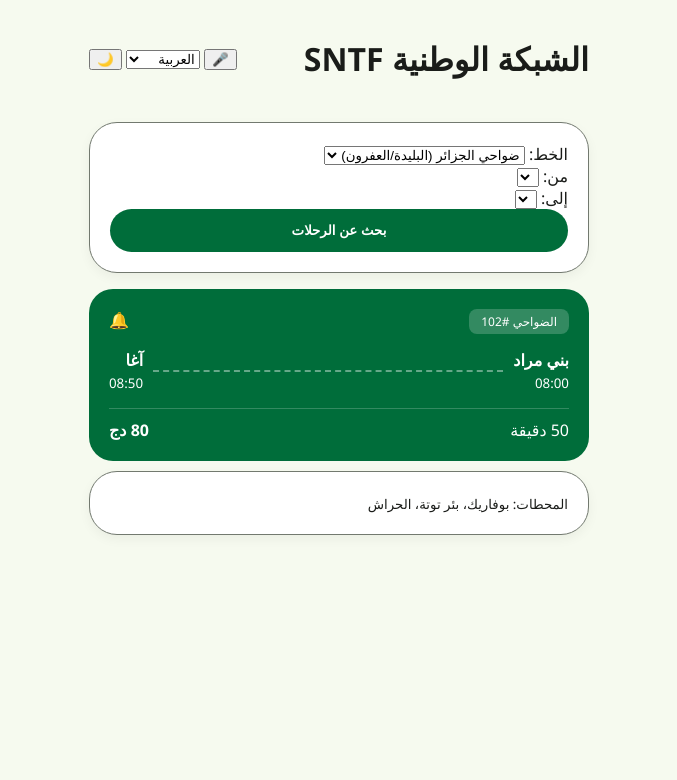
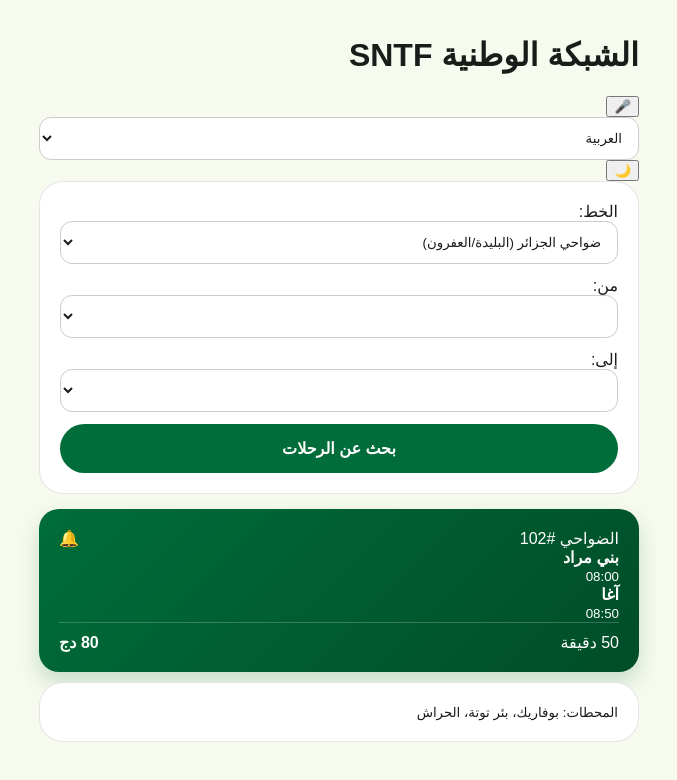
Before and after one commit to w3mk1/Sntf, a plain HTML site: page index.html in a window 1280 px wide. Both pictures are taken after a click on the button "بحث عن الرحلات". Shown: the whole page, without its empty margins (301-978 px from the left). Drawn offline with Linux system fonts and the light colour scheme.

Commit message:
Refactor CSS styles for improved design and layout

```diff
--- a/style.css
+++ b/style.css
@@ -1,15 +1,13 @@
 :root {
     --primary: #006d3a;
-    --on-primary: #ffffff;
     --surface: #f6faef;
     --text: #1a1c19;
-    --outline: #72796f;
     --card-bg: #ffffff;
+    --accent: #ffb400;
 }
 
 .dark-mode {
     --primary: #76db92;
-    --on-primary: #00391b;
     --surface: #1a1c19;
     --text: #e2e3dd;
     --card-bg: #2e312c;
@@ -18,50 +16,48 @@
 body {
     background-color: var(--surface);
     color: var(--text);
-    font-family: 'Segoe UI', system-ui;
+    font-family: 'Cairo', sans-serif;
     margin: 0;
     transition: 0.3s;
 }
 
-.app-container { padding: 16px; max-width: 500px; margin: auto; }
-
-header {
-    display: flex; justify-content: space-between; align-items: center; margin-bottom: 20px;
-}
+.app-container { padding: 15px; max-width: 600px; margin: auto; }
 
 .card {
     background: var(--card-bg);
-    border-radius: 28px;
+    border-radius: 24px;
     padding: 20px;
-    box-shadow: 0 4px 12px rgba(0,0,0,0.05);
-    margin-bottom: 16px;
-    border: 1px solid var(--outline);
+    margin-bottom: 15px;
+    border: 1px solid rgba(0,0,0,0.1);
+}
+
+.input-group { margin-bottom: 12px; }
+
+select {
+    width: 100%;
+    padding: 12px;
+    border-radius: 12px;
+    border: 1px solid #ccc;
+    background: var(--card-bg);
+    color: var(--text);
+}
+
+.ticket {
+    background: linear-gradient(135deg, var(--primary), #004d29);
+    color: white;
+    padding: 20px;
+    border-radius: 20px;
+    box-shadow: 0 10px 20px rgba(0,109,58,0.2);
 }
 
 .btn-main {
     background: var(--primary);
-    color: var(--on-primary);
+    color: white;
     border: none;
-    padding: 14px;
-    border-radius: 100px;
+    padding: 15px;
+    border-radius: 50px;
     width: 100%;
+    font-size: 16px;
     font-weight: bold;
     cursor: pointer;
 }
-
-/* تذكرة الرحلة الرقمية */
-.ticket {
-    background: var(--primary);
-    color: var(--on-primary);
-    padding: 20px;
-    border-radius: 24px;
-    position: relative;
-}
-
-.ticket-path {
-    display: flex; justify-content: space-between; align-items: center; margin: 15px 0;
-}
-
-.dashed-line { flex-grow: 1; border-top: 2px dashed rgba(255,255,255,0.4); margin: 0 10px; }
-
-.badge { background: rgba(255,255,255,0.2); padding: 4px 12px; border-radius: 8px; font-size: 12px; }
```
